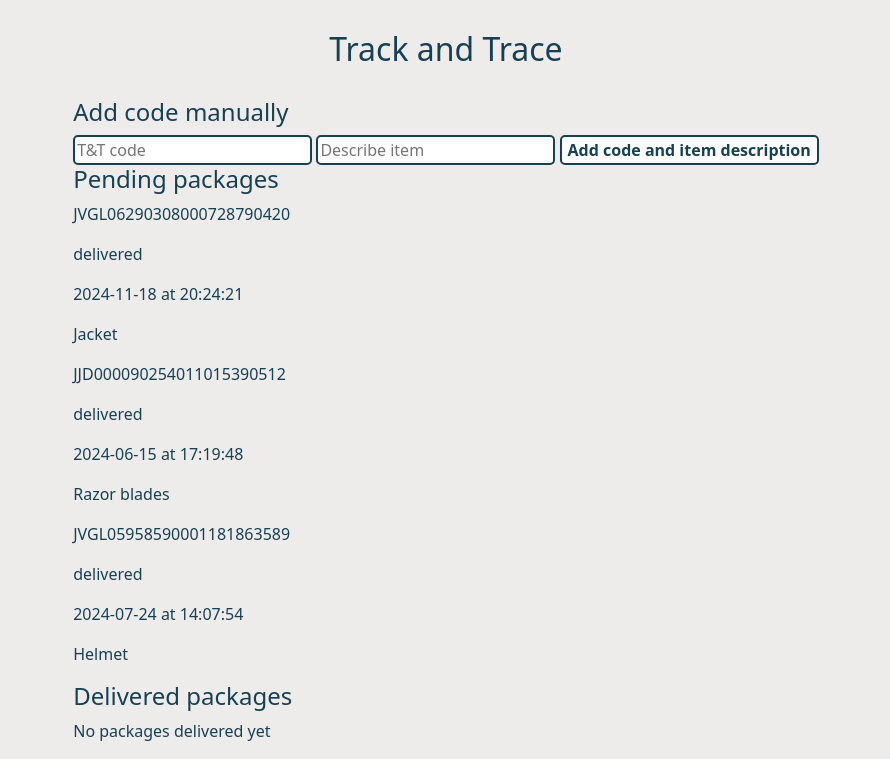
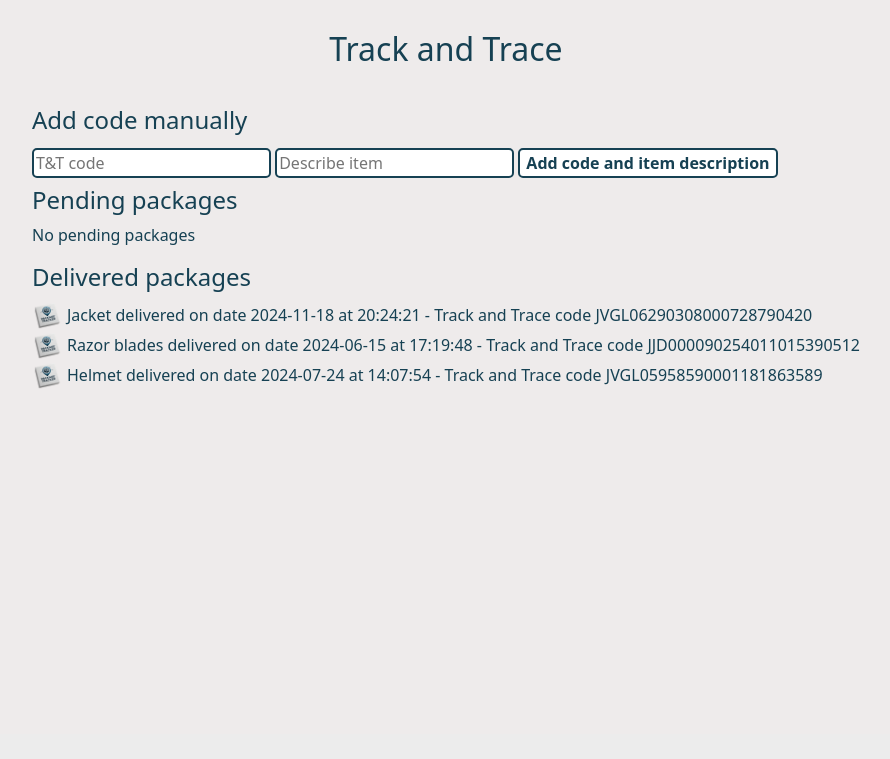
Before and after one commit to TimonDevelops/CS50-Final-Project, a Flask app: page /ttInfo in a window 1280 px wide. Shown: the part 66-825 px from the top of the page, without its empty margins (194-1084 px from the left). After the commit the page ends 454 px from the top, so only its background shows below. Run offline with Flask 3, Linux system fonts and the light colour scheme; a user stored in the database is signed in; data comes from the database, SQL or seed files in the repository; both versions use the stored data as it was after the commit.

Commit message:
Final commit: version 1

```diff
--- a/app.py
+++ b/app.py
@@ -1,7 +1,7 @@
 from flask import Flask, flash, redirect, render_template, request, session
 from flask_session import Session
 from werkzeug.security import check_password_hash, generate_password_hash
-from functions import login_required, is_logged_in, dbChange, dbRead, ttUpdateDB # , ttMainFunction
+from functions import login_required, is_logged_in, dbChange, dbRead, ttUpdateDB #, ttMainFunction
 import re
 
 # configure app
@@ -147,7 +147,7 @@
         if newMailPassword:
             newMailPassword = request.form.get("newMailPassword").strip()
             hash = generate_password_hash(newMailPassword)
-            dbChange("UPDATE users SET mailHash = ? WHERE id = ?", (hash, userID))
+            dbChange("UPDATE users SET mailHash = ?, mailPassword = ? WHERE id = ?", (hash, newMailPassword, userID))
        # fill in recent password as security measure
         filledAccountPassword = request.form.get("filledAccountPassword")
         trueAccountPassword = dbRead("SELECT loginHash FROM users WHERE id = ?", (userID,))
@@ -163,7 +163,7 @@
                 flash("Passwords don't match", "error")
                 return redirect("/dashboard")
             hash = generate_password_hash(newAccountPassword1)
-            dbChange("UPDATE users SET loginhash = ? WHERE id = ?", (hash, userID))
+            dbChange("UPDATE users SET loginHash = ? WHERE id = ?", (hash, userID))
 
         # redirect after all changes are checked
         flash("Credentials succesfully changed")
@@ -182,7 +182,7 @@
     if request.method == "POST":
         # track and trace code is inserted manualy
         ttCode = request.form.get("ttManual")
-        pattern = r"[A-Za-z]{4}\d{18}" # DHL Express
+        pattern = r"[A-Za-z]{3,4}\d{20,21}" # DHL Express
         # check if tt code is legit
         if re.match(pattern, ttCode):
             # check if already in db
@@ -192,13 +192,13 @@
                 # update db with new tt code data
                 ttUpdateDB(ttCode, userID)
                 # set default description into manually added description
-                dbChange("UPDATE ttInfo SET itemDescription = ?, WHERE ttCode = ?", (itemDescription, ttCode))
+                dbChange("UPDATE ttInfo SET itemDescription = ? WHERE ttCode = ?", (itemDescription, ttCode))
                 return redirect("/ttInfo")
             else:
                 flash("Track and Trace code already in use")
                 return redirect("/ttInfo")
         else:
-            flash("No valid DHL Express track and trace code")
+            flash("No valid DHL Express Track and Trace code")
             return redirect("/ttInfo")
     else:
         # create tables with API
--- a/functions.py
+++ b/functions.py
@@ -1,7 +1,7 @@
-from flask import redirect, session, request
+from flask import redirect, session, flash
 from functools import wraps
-import sqlite3, requests, imaplib, email, re
-from werkzeug.security import generate_password_hash
+from datetime import datetime
+import sqlite3, requests, imaplib, email, re, pytz
 
 # function to check if someone is logged in
 def is_logged_in():
@@ -29,6 +29,8 @@
             rows = cursor.fetchall()
             return [dict(row) for row in rows]
     except sqlite3.Error as e:
+        print(query)
+        print(params)
         print(f"Database error in dbread(): {e}")
         return []
     except Exception as e:
@@ -53,12 +55,12 @@
     # test
     testBase_url = "https://api-test.dhl.com/track/shipments"
     headers = {
-        "DHL-API-Key" : "Key in DHL developer portal"
+        "DHL-API-Key" : "demo-key"
     }
     # real
     realBase_url = "https://api-eu.dhl.com/track/shipments"
     headers = {
-        "DHL-API-Key" : "Key in DHL developer portal"
+        "DHL-API-Key" : "key_in_developer_portal"
     }
     url = f"{realBase_url}?trackingNumber={code}"
     try:
@@ -66,16 +68,19 @@
         if response.status_code == 200:
             try:
                 ttData = response.json()
+                print(f"ttData: {ttData}")
                 return ttData
             except ValueError:
                 return {"error": "No valid JSON-response from API."}
         else:
-             return {"error": f"API-error: {response.status_code} - {response.text}"}
+             print(f"error : API-error: {response.status_code} - {response.text}")
+             return False
     except:
-        return {"error": f"Network problem"}
+        print(f"error: Network problem")
+        return False
 
 # create mail parser
-# connect with email
+# connect with email outlook
 #1
 def emailConnect(address, password):
     try:
@@ -90,7 +95,7 @@
 # find tt codes
 #3
 def ttCodeFinder(emailBody):
-    pattern = r"[A-Za-z]{4}\d{18}" # regular expression for DHL Express code
+    pattern = r"[A-Za-z]{3,4}\d{20,21}" # regular expression for DHL Express code
     match = re.search(pattern, emailBody)
     if match:
         # return complete code as 1 string
@@ -160,24 +165,31 @@
         ttData = ttRequest["shipments"][0]
         ttStatusData = ttData["status"]
         ttTimeStamp = ttStatusData["timestamp"]
-        ttStatus = ttStatusData["description"]
+        ttStatus = str(ttStatusData["description"]).lower()
+        # convert timestamp
+        parsedTime = datetime.fromisoformat(ttTimeStamp)
+        nlTimeZone= pytz.timezone("Europe/Amsterdam")
+        nlTime = parsedTime.astimezone(nlTimeZone)
+        formattedTime = nlTime.strftime("%Y-%m-%d at %H:%M:%S")
+
 
         # check if tt code is new
-        check = dbRead("SELECT userID FROM users WHERE ttCode = ?", (ttCode,))
+        check = dbRead("SELECT userID FROM ttInfo WHERE ttCode = ?", (ttCode,))
         if not check:
                 # new code
                 try:
-                    dbChange("INSERT INTO ttInfo (userID, ttCode, ttTimeStamp, ttStatus) VALUES (?, ?, ?, ?)", (userID, ttCode, ttTimeStamp, ttStatus))
+                    dbChange("INSERT INTO ttInfo (userID, ttCode, ttTimeStamp, ttStatus) VALUES (?, ?, ?, ?)", (userID, ttCode, formattedTime, ttStatus))
                 except Exception as e:
                         print(f"Error inserting new track and trace data into database: {e}")
         # excisting code
         else:
             try:
-                dbChange("UPDATE ttInfo SET userID = ?, ttTimeStamp = ?, ttStatus = ? WHERE ttCode = ?", (userID, ttTimeStamp, ttStatus, ttCode))
+                dbChange("UPDATE ttInfo SET userID = ?, ttTimeStamp = ?, ttStatus = ? WHERE ttCode = ?", (userID, formattedTime, ttStatus, ttCode))
             except Exception as e:
                     print(f"Error updating track and trace data in database: {e}")
     else:
-        print(f"Error fetching data for Track and Trace code {ttCode}.")
+        flash(f"Error fetching data for Track and Trace code {ttCode}.")
+        return redirect("/ttInfo")
 
 # mainfunction with mailparser, ttcode finder, API calls
 def ttMainFunction(userID):
@@ -193,8 +205,6 @@
                 print(f"Error: Missing email address or password for user {userID}.")
                 return
             # connect with mail
-            print(f"Mail address: {mailAddress}")
-            print(f"Mail password: {mailPassword}")
             mail = emailConnect(mailAddress, mailPassword)
             if not mail:
                 print(f"Error: Could not connect to email for user {userID}.")
@@ -202,7 +212,7 @@
             # call ttCodeFinder with ttcode in each email and return tt code
             ttCodeRow = searchMails(mail)
             if not ttCodeRow:
-                print("No track-and-trace codes found in emails.")
+                print("No Track-and-Trace codes found in emails.")
             for code in ttCodeRow:
                 ttUpdateDB(code, userID)
         except Exception as e:
--- a/static/style.css
+++ b/static/style.css
@@ -4,6 +4,7 @@
     height: 100vh;
 }
 body input {
+    margin-top: 4px;
     border: 2px solid;
     border-color:  rgb(22, 65, 83);
     border-radius: 5px;
@@ -26,8 +27,20 @@
     align-items: center;
     width: 70%;
 }
+#indexIMG {
+    height: 30%;
+    width: 30%;
+    margin-right: 10px;
+}
+#indexDiv {
+    max-width: 70%;
+    display: flex;
+    justify-content: center;
+    align-items: center;
+}
 /* buttons */
 form button {
+    margin-top: 5px;
     background-color: white;
     color: rgb(22, 65, 83);
     font-weight: bolder;
@@ -42,10 +55,32 @@
     border-color: rgb(22, 65, 83);
     color: white;
 }
-
+h4 {
+    margin-top: 8px;
+}
+.ttMessage {
+    width: 100%;
+    display: flex;
+    justify-content: flex-start;
+    align-items: center;
+}
+.ttMessage p {
+    padding: 0;
+    margin: 0;
+}
+#flashMessages {
+    color:rgb(22, 65, 83);
+    background-color: white;
+    border-color: rgb(22, 65, 83);
+}
 /* navbar */
 #logo {
     max-width: 50px;
+}
+.logoInfo {
+    margin-right: 5px;
+    max-width: 30px;
+    max-height: 30px;
 }
 #logoDiv {
     width: 100%;
--- a/templates/dashboard.html
+++ b/templates/dashboard.html
@@ -16,7 +16,7 @@
                 <h4> Change Account password</h4>
                 <input type="password" name="filledAccountPassword" placeholder="Current password">
                 <input type="password" name="newMailPassword1" placeholder="New password">
-                <input type="password" name="newMailPassword2" placeholder="Repeat password">
+                <input type="password" name="newMailPassword2" placeholder="Confirm password">
                 <button type="submit">Submit changes</button>
             </form>
         </div>
--- a/templates/layout.html
+++ b/templates/layout.html
@@ -51,7 +51,7 @@
         </header>
     {% if get_flashed_messages() %}
     <header>
-        <div class="alert alert-primary mb-0 text-center" role="alert">
+        <div class="alert alert-primary mb-0 text-center" role="alert" id="flashMessages">
               {% for message in get_flashed_messages() %}
               {{ message }}
               {% endfor %}
@@ -62,7 +62,6 @@
     <main>
       {% block main %}{% endblock %}
     </main>
-
     <footer>
         <script src="https://cdn.jsdelivr.net/npm/bootstrap@5.3.3/dist/js/bootstrap.bundle.min.js"
     integrity="sha384-YvpcrYf0tY3lHB60NNkmXc5s9fDVZLESaAA55NDzOxhy9GkcIdslK1eN7N6jIeHz" crossorigin="anonymous"></script>
--- a/templates/register.html
+++ b/templates/register.html
@@ -11,7 +11,7 @@
             <div>
                 <input type="text" name="username" placeholder="Youre name" required>
                 <input type="password" name="password1" placeholder="Create password" required>
-                <input type="password" name="password2" placeholder="Repeat password" required>
+                <input type="password" name="password2" placeholder="Confirm password" required>
                 <p>
             </div>
             <h4>Additional</h4>
--- a/templates/ttInfo.html
+++ b/templates/ttInfo.html
@@ -16,12 +16,12 @@
             {% set pending_packages = [] %}
             <h4>Pending packages</h4>
                 {% for row in rows %}
-                    {% if row["ttStatus"] != "Delivered" %}
+                    {% if "delivered" not in row["ttStatus"] %}
                         {% set _ = pending_packages.append(row) %}
-                        <p>{{ row["ttCode"] }}</p>
-                        <p>{{ row["ttStatus"] }}</p>
-                        <p>{{ row["ttTimeStamp"] }}</p>
-                        <p>{{ row["itemDescription"] }}</p>
+                        <div class="ttMessage">
+                            <img src="../static/PTLogo-transp.png" alt="Package tracker logo" class="logoInfo">
+                            <p>{{ row["itemDescription"] }} current status is: {{ row["ttStatus"] }} on date {{ row["ttTimeStamp"] }} - Track and Trace code {{ row["ttCode"] }}</p>
+                        </div>
                     {% endif %}
                 {% endfor %}
             {% if not pending_packages %}
@@ -31,9 +31,12 @@
             {% set delivered_packages = [] %}
             <h4>Delivered packages</h4>
                 {% for row in rows %}
-                    {% if row["ttStatus"] == "Delivered" %}
+                    {% if "delivered" in row["ttStatus"] %}
                         {% set _ = delivered_packages.append(row) %}
-                        <p>{{ row["itemDescription"] }} {{ row["ttStatus"] }} at {{ row["ttTimeStamp"] }} with Track and Trace code {{ row["ttCode"] }}</p>
+                        <div class="ttMessage">
+                            <img src="../static/PTLogo-transp.png" alt="Package tracker logo" class="logoInfo">
+                            <p>{{ row["itemDescription"] }} {{ row["ttStatus"] }} on date {{ row["ttTimeStamp"] }} - Track and Trace code {{ row["ttCode"] }}</p>
+                        </div>
                     {% endif %}
                 {% endfor %}
             {% if not delivered_packages %}
```
Also changed, not shown: templates/index.html (+11 -5 lines), README.md, packageTracker.db, 2 other files.
